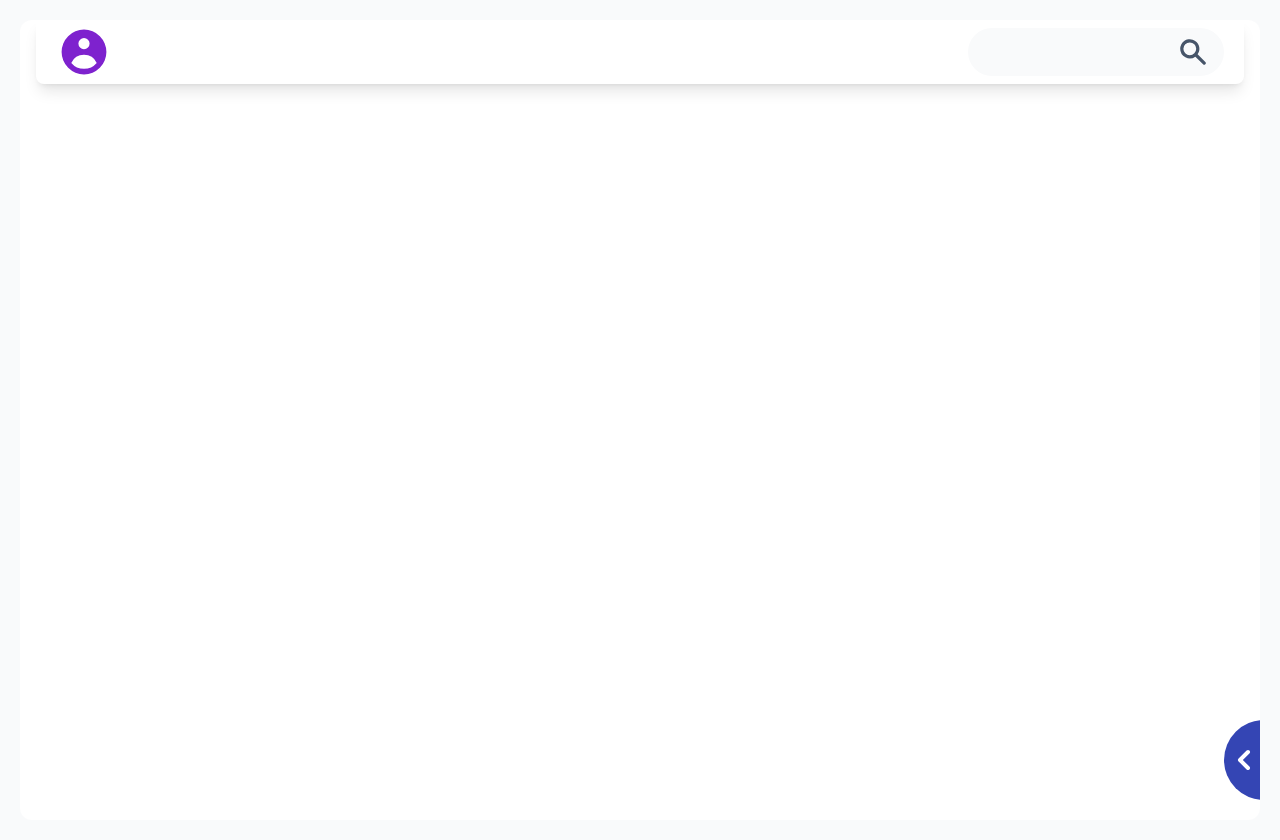
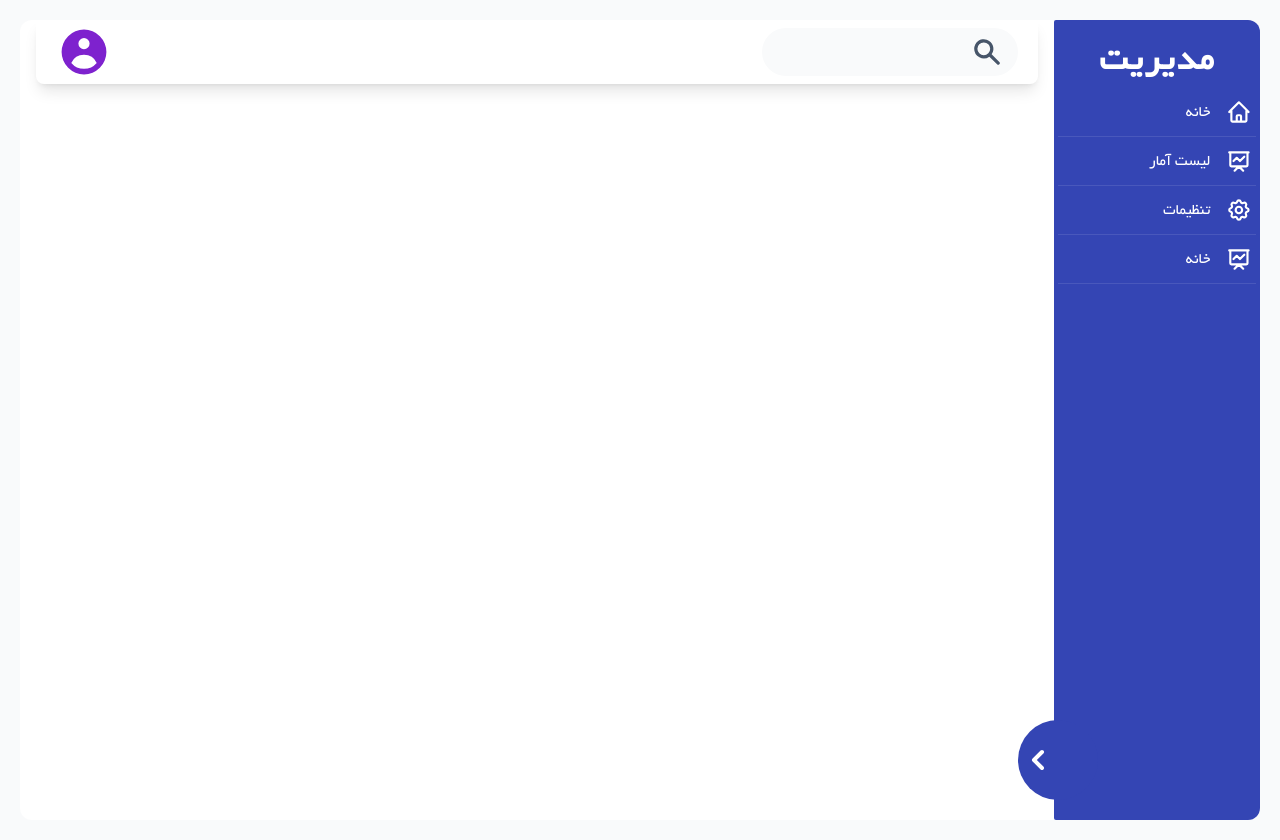
Before and after one commit to anj2915dev/Hospital_management, a plain HTML site: page index.html in a window 1280 px wide. Drawn offline with Linux system fonts and the light colour scheme.

Commit message:
edit sidBar and add icon to item side

```diff
--- a/index.html
+++ b/index.html
@@ -14,7 +14,7 @@
 <body class="  h-[105vh] bg-gray-50   p-5 ">
 
     <div class=" rounded-xl  mb-3 h-screen  w-full  overflow-hidden flex  flex-row-reverse ">
-        <div class="side__bar relative w-0 ">
+        <div class="side__bar relative w-1/5  ">
             <button
                 class="toggler h-20 w-20 absolute  -left-9 bottom-5 rounded-full  text-white  uppercase font-bold  z-50 bg-[#3445b4] "><svg
                     xmlns="http://www.w3.org/2000/svg" class="icon__toggler h-10 w-10 transition-all "
@@ -32,14 +32,47 @@
                 </h1>
             </div>
             <ul class=" w-full h-full  p-1">
-                <li class="item__side "> <a href="/" class="text__side"> خانه
-                    </a> </li>
-                <li class="item__side "> <a href="post" class="text__side"> خانه
-                    </a> </li>
-                <li class="item__side "> <a href="products" class="text__side"> خانه
-                    </a> </li>
-                <li class="item__side "> <a href="#" class="text__side"> خانه
-                    </a> </li>
+                <li class="item__side ">
+                    <!-- text side -->
+                    <a href="/" class="text__side"> خانه</a>
+                    <!-- icon side -->
+                    <svg xmlns="http://www.w3.org/2000/svg" class="icon__sid" fill="none" viewBox="0 0 24 24"
+                        stroke="currentColor" stroke-width="2">
+                        <path stroke-linecap="round" stroke-linejoin="round"
+                            d="M3 12l2-2m0 0l7-7 7 7M5 10v10a1 1 0 001 1h3m10-11l2 2m-2-2v10a1 1 0 01-1 1h-3m-6 0a1 1 0 001-1v-4a1 1 0 011-1h2a1 1 0 011 1v4a1 1 0 001 1m-6 0h6" />
+                    </svg>
+                </li>
+                <li class="item__side ">
+                    <!-- text side -->
+                    <a href="/" class="text__side"> لیست آمار</a>
+                    <!-- icon side -->
+                    <svg xmlns="http://www.w3.org/2000/svg" class="icon__sid" fill="none" viewBox="0 0 24 24"
+                        stroke="currentColor" stroke-width="2">
+                        <path stroke-linecap="round" stroke-linejoin="round"
+                            d="M7 12l3-3 3 3 4-4M8 21l4-4 4 4M3 4h18M4 4h16v12a1 1 0 01-1 1H5a1 1 0 01-1-1V4z" />
+                    </svg>
+                </li>
+                <li class="item__side ">
+                    <!-- text side -->
+                    <a href="/" class="text__side"> تنظیمات</a>
+                    <!-- icon side -->
+                    <svg xmlns="http://www.w3.org/2000/svg" class="icon__sid" fill="none" viewBox="0 0 24 24"
+                        stroke="currentColor" stroke-width="2">
+                        <path stroke-linecap="round" stroke-linejoin="round"
+                            d="M10.325 4.317c.426-1.756 2.924-1.756 3.35 0a1.724 1.724 0 002.573 1.066c1.543-.94 3.31.826 2.37 2.37a1.724 1.724 0 001.065 2.572c1.756.426 1.756 2.924 0 3.35a1.724 1.724 0 00-1.066 2.573c.94 1.543-.826 3.31-2.37 2.37a1.724 1.724 0 00-2.572 1.065c-.426 1.756-2.924 1.756-3.35 0a1.724 1.724 0 00-2.573-1.066c-1.543.94-3.31-.826-2.37-2.37a1.724 1.724 0 00-1.065-2.572c-1.756-.426-1.756-2.924 0-3.35a1.724 1.724 0 001.066-2.573c-.94-1.543.826-3.31 2.37-2.37.996.608 2.296.07 2.572-1.065z" />
+                        <path stroke-linecap="round" stroke-linejoin="round" d="M15 12a3 3 0 11-6 0 3 3 0 016 0z" />
+                    </svg>
+                </li>
+                <li class="item__side ">
+                    <!-- text side -->
+                    <a href="/" class="text__side"> خانه</a>
+                    <!-- icon side -->
+                    <svg xmlns="http://www.w3.org/2000/svg" class="icon__sid" fill="none" viewBox="0 0 24 24"
+                        stroke="currentColor" stroke-width="2">
+                        <path stroke-linecap="round" stroke-linejoin="round"
+                            d="M7 12l3-3 3 3 4-4M8 21l4-4 4 4M3 4h18M4 4h16v12a1 1 0 01-1 1H5a1 1 0 01-1-1V4z" />
+                    </svg>
+                </li>
             </ul>
         </div>
 
--- a/js/app.js
+++ b/js/app.js
@@ -36,6 +36,7 @@ document.addEventListener("DOMContentLoaded", () => {
   document.body.addEventListener("click", (e) => {
     if (e.target.hasAttribute("href")) {
       e.preventDefault();
+      console.log(e.target.href)
       navGtion(e.target.href);
     }
   });
--- a/js/index.js
+++ b/js/index.js
@@ -1,13 +1,14 @@
 const toggler = document.querySelector(".toggler");
 const sideBar = document.querySelector(".side__bar");
-const iconToggler=document.querySelector(".icon__toggler")
+const iconToggler = document.querySelector(".icon__toggler");
 toggler.addEventListener("click", () => {
   sideBar.classList.toggle("w-1/5");
+  iconToggler.classList.toggle("rotate-180");
+
   const classlist = [...sideBar.classList];
   console.log(classlist);
   if (classlist.includes("w-1/5")) {
     console.log("aaaaaaaaaaaaaaaaaa");
     sideBar.classList.remove("w-0");
   } else sideBar.classList.add("w-0");
-  iconToggler.classList.toggle("rotate-180")
 });
--- a/js/pages/Dashbord.js
+++ b/js/pages/Dashbord.js
@@ -1,5 +1,5 @@
 const Dashbord = () => {
-  return `<h1 class="  text-red-600 bg-red-200 text-3xl font-bold">Dashbord</h1>`;
+  return `<h1 class="  text-red-600 text-3xl font-bold">Dashbord</h1>`;
 };
 
 export default Dashbord;
--- a/style/style.css
+++ b/style/style.css
@@ -2,11 +2,14 @@
 @tailwind components;
 @tailwind utilities;
 .item__side {
-  @apply w-full mt-1  h-14  text-center  hover:scale-[1.01] delay-150  transition-all ease-in-out rounded-md overflow-hidden;
+  @apply w-full border-b border-[#4958bc] hover:bg-[#1b32c7] flex  justify-center  text-center items-center  delay-150  transition-all ease-in-out  overflow-hidden;
 }
 .text__side {
-  @apply hover:bg-[#1b32c7] text-white text-center py-4 block;
+  @apply w-full text-white text-right  py-3 px-3  ;
 }
 .side__bar{
   @apply  bg-[#3445b4]  h-full rounded-tl-sm rounded-bl-sm transition-all delay-100 ;
 }
+.icon__sid{
+  @apply mx-1 text-white h-8 w-8
+}
```
Also changed, not shown: style/styles.css.
